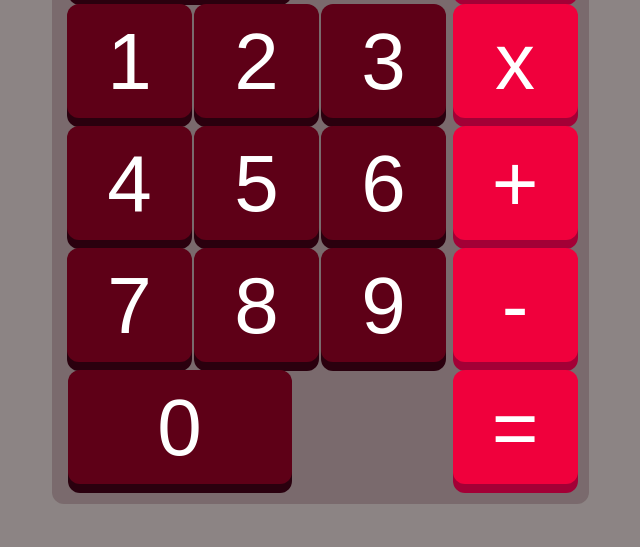
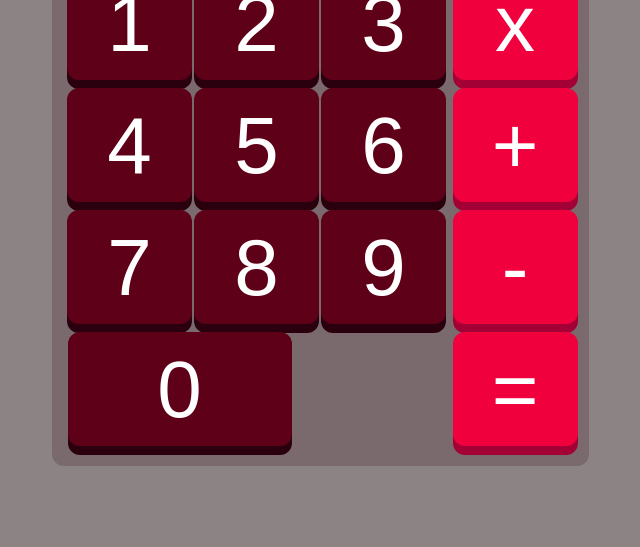
Before and after one commit to desanchezh/calculator, a plain HTML site: page index.html in a window 1280 px wide. Shown: the part 349-896 px from the top of the page, without its empty margins (168-808 px from the left). After the commit the page ends 858 px from the top, so only its background shows below. Drawn offline with Linux system fonts and the light colour scheme.

Commit message:
Switch body padding to margin

```diff
--- a/styles.css
+++ b/styles.css
@@ -9,7 +9,7 @@ body {
     width: 120vh;
     background: rgb(140, 132, 132);
     font-family: Verdana, Geneva, Tahoma, sans-serif;
-    padding-top: 80px;
+    margin-top: 50px;
 }
 
 #calcContainer {
```
